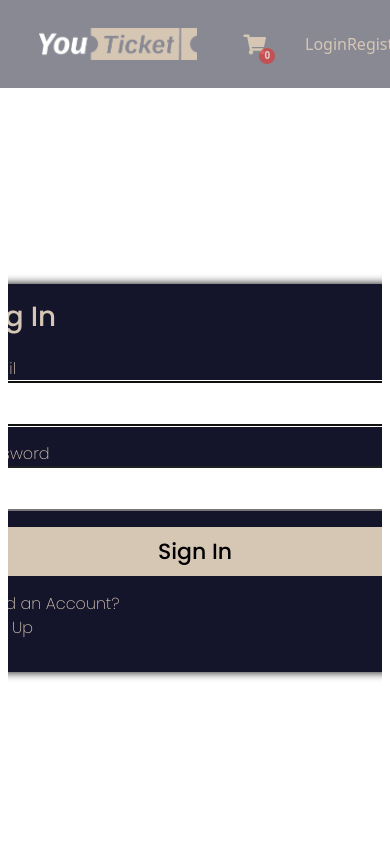
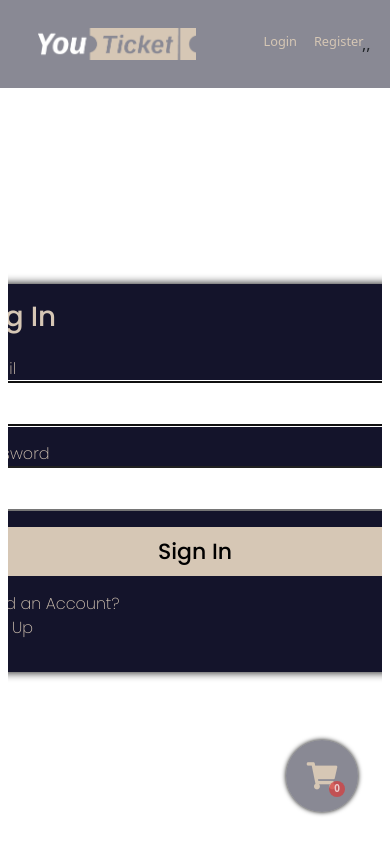
Before and after one commit to iaw-2023/Acttis-Moran-React, a React (Create React App) app: page /login in a window 390 px wide. Shown: the top 844 px of the page. Built offline with nearby package versions, Linux system fonts and the light colour scheme.

Commit message:
Styling login and register buttons

```diff
--- a/src/components/login-components/Login.js
+++ b/src/components/login-components/Login.js
@@ -21,6 +21,7 @@ function LogIn() {
 
   useEffect(() => {
     userRef.current.focus();
+    window.scrollTo(0, 0);
   }, []);
 
   useEffect(() => {
--- a/src/components/login-components/Register.js
+++ b/src/components/login-components/Register.js
@@ -37,6 +37,7 @@ const Register = () => {
 
   useEffect(() => {
     userRef.current.focus();
+    window.scrollTo(0, 0);
   }, []);
 
   useEffect(() => {
--- a/src/components/pagewrappers/PageWrapper.js
+++ b/src/components/pagewrappers/PageWrapper.js
@@ -121,20 +121,21 @@ export default function PageWrapper(props) {
               </Link>
             </div>
           </div>
-          <Link className="page__wrapper__navbar__cart" to="/cart">
-            <MDBIcon
-              className="page_wrapper__navbar__cart__icon"
-              fas
-              icon="shopping-cart"
-            />
-            <div className="home__nav__cart__icon__info">{cartInfoItems}</div>
-          </Link>
+
           <ul className="page__wrapper__navbar__list">
             {loginRegisterAccess},{logoutAccess},
           </ul>
         </nav>
       </section>
-      {props.children}
+      {props.children},
+      <Link className="page__wrapper__navbar__cart" to="/cart">
+        <MDBIcon
+          className="page_wrapper__navbar__cart__icon"
+          fas
+          icon="shopping-cart"
+        />
+        <div className="home__nav__cart__icon__info">{cartInfoItems}</div>
+      </Link>
       <PageFooter></PageFooter>
     </div>
   );
--- a/src/css/pagewrapper.css
+++ b/src/css/pagewrapper.css
@@ -77,9 +77,10 @@
 
   .page__wrapper__navbar__list__item {
     display: flex;
-    width: 4rem;
+    width: 5rem;
     height: 70%;
     list-style-type: none;
+    margin-left: 1rem;
     color: var(--nav-enterprise-color);
     border-radius: 10px;
     transition: box-shadow 0.2s ease-in-out;
@@ -104,22 +105,34 @@
   }
 
   .page__wrapper__navbar__cart{
-    width: 3rem;
-    height: 50%;
+    width: 4.5rem;
+    height: 4.5rem;
     text-decoration: none;
-    margin-top: auto;
-    margin-bottom: auto;
+    border-radius: 100% 100%;
+    background-color: var(--nav-color-transparent);
     display: flex;
+    position: fixed;
+    box-shadow: black 0 0 5px;
+    z-index: 100;
+    bottom: 2rem;
+    right: 2rem;
     justify-content: center;
+    align-items: center;
+    transition: background 0.2s;
+  }
+
+  .page__wrapper__navbar__cart:hover{
+    background-color: var(--nav-color);
   }
 
   .page_wrapper__navbar__cart__icon{
     margin-top: auto;
-    font-size: 150%;
+    font-size: 170%;
     text-align: center;
+    align-self: center;
     color: var(--nav-enterprise-color);
     width: 100%;
-    height: 75%;
+    height:70%;
     transition: text-shadow 0.2s ease-in-out;
   }
 
@@ -142,8 +155,13 @@
 }
 
   @media screen and (max-width: 900px) {
+
+    .page__wrapper__navbar{
+      justify-content: center;
+    }
+
     .page__wrapper__navbar__container{
-      width: 80%;
+      width: 50%;
     }
 
     .page__wrapper__navbar__enterpriseName {
@@ -151,12 +169,12 @@
       height: 70%;
     }
 
-    .page_wrapper__navbar__cart__icon{
-      font-size: 125%;
+    .page__wrapper__navbar__list{
+      width: 40%;
     }
 
-    .home__nav__cart__icon__info{
-      margin-top: 22px;
-      margin-left: 25px;
+    .page__wrapper__navbar__list__item{
+      width: 3rem;
+      font-size: 0.8rem;
     }
   }
```
